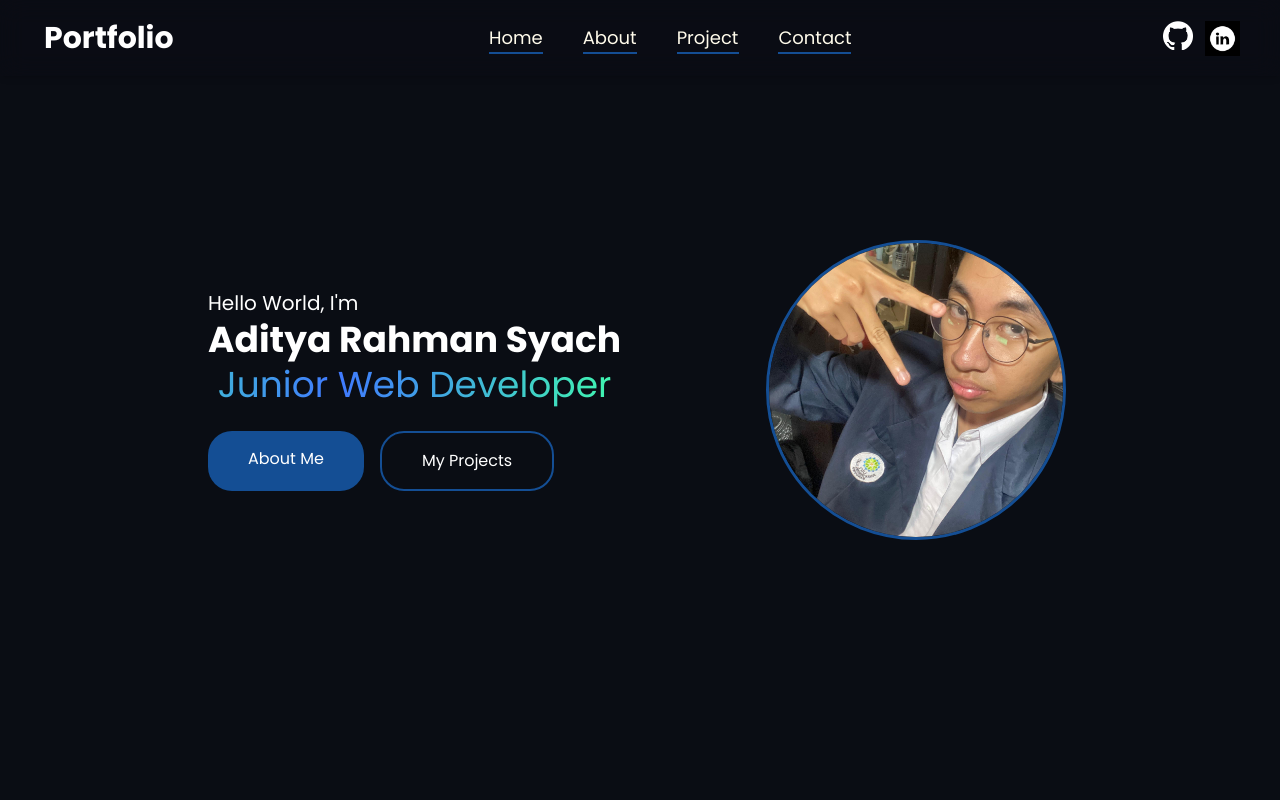
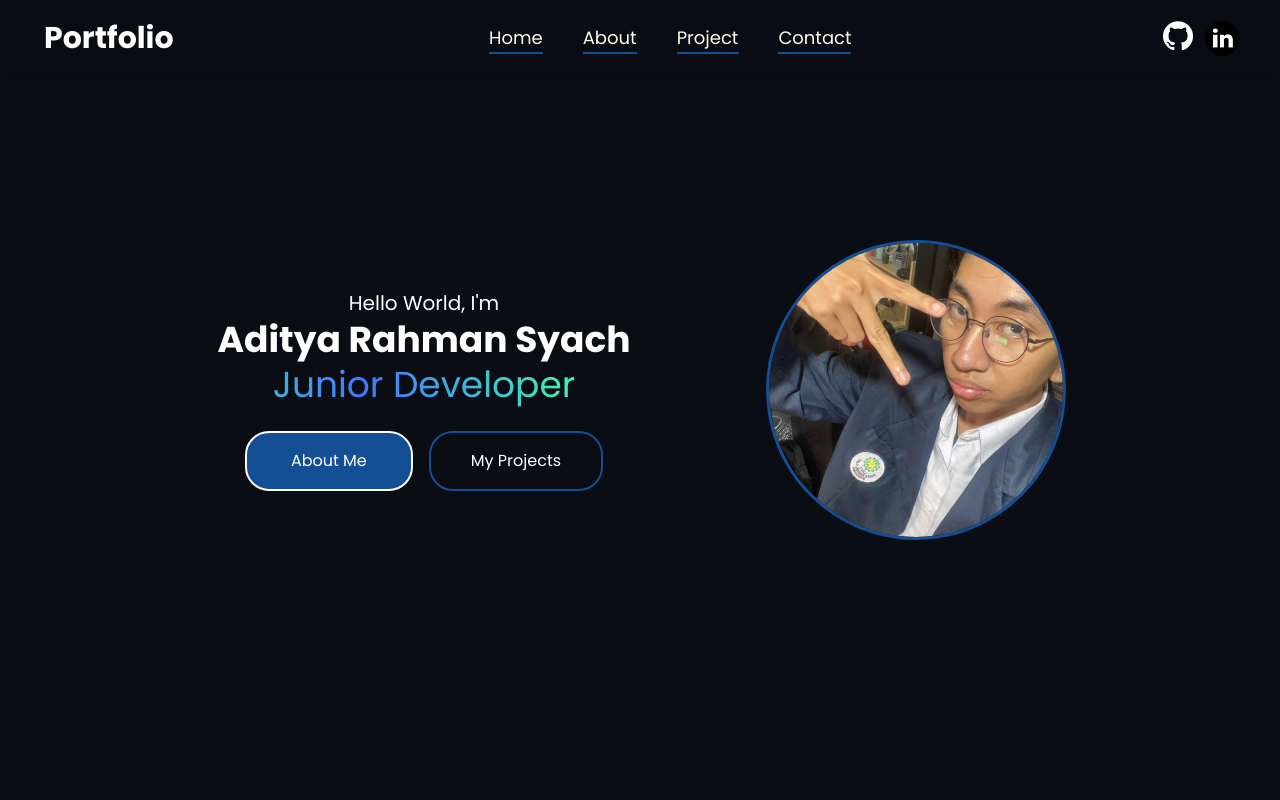
Before and after one commit to Adityarns/Web-Portfolio, a React (Vite) app: page / in a window 1280 px wide. Shown: the top 800 px of the page. Built offline with nearby package versions, Linux system fonts and the light colour scheme.

Commit message:
memperbarui gambar linkedin dan memperbaiki text pada hero section

```diff
--- a/src/App.jsx
+++ b/src/App.jsx
@@ -8,7 +8,7 @@ export default function App() {
     <div className="justify-center text-center  sm:pt-20">
       {/* Hero */}
       <div className="hero grid lg:grid-cols-2 grid-cols-1 py-10 md:py-40 items-center xl:gap-0 gap-5 px-6 max-w-7xl mx-auto animate__animated animate__fadeInUp animate__delay-0.5s">
-        <div className="flex flex-col items-center lg:items-start justify-center text-center md:text-left lg:pl-6 xl:pl-30">
+        <div className="flex flex-col items-center lg:pl-6 xl:pl-30">
           <p className="text-lg md:text-xl">Hello World, I'm</p>
           <h1 className="text-3xl md:text-4xl/tight font-bold mb-6">
             <p>Aditya Rahman Syach</p>
@@ -18,13 +18,13 @@ export default function App() {
               showBorder={false}
               className="custom-class"
             >
-              Junior Web Developer
+              Junior Developer
             </GradientText>
           </h1>
-          <div className="flex flex-wrap justify-center md:justify-start gap-4">
+          <div className="flex flex-wrap justify-center  gap-4 item-center">
             <a
               href="#about"
-              className="py-3 px-6 md:py-4 md:px-10 bg-[#144e94] hover:bg-[#146C94] rounded-3xl text-white"
+              className="py-3 px-6 md:py-4 md:px-11 bg-[#144e94] hover:bg-[#146C94] rounded-3xl text-white border-2"
             >
               About Me
             </a>
--- a/src/components/Navbar.jsx
+++ b/src/components/Navbar.jsx
@@ -2,7 +2,8 @@ import { useEffect, useState } from "react";
 import DataImage from "../data";
 
 export default function Navbar() {
-  const underlineClass = "md:absolute md:left-0 md:-bottom-1 md:w-full md:h-[2px] md:bg-[#144e94] md:scale-x-0 md:group-hover:scale-x-75 md:transition-transform md:origin-center md:duration-200";
+  const underlineClass =
+    "md:absolute md:left-0 md:-bottom-1 md:w-full md:h-[2px] md:bg-[#144e94] md:scale-x-0 md:group-hover:scale-x-75 md:transition-transform md:origin-center md:duration-200";
   const [active, setActive] = useState(false);
 
   useEffect(() => {
@@ -15,7 +16,6 @@ export default function Navbar() {
 
   return (
     <div
-
       className={`
         navbar w-full z-50 px-10 flex justify-between items-center
         py-6 md:py-4 text-amber-50 transition-all duration-300
--- a/src/data.js
+++ b/src/data.js
@@ -1,10 +1,10 @@
 import HeroImage from "./assets/adit-img.jpg";
 import GithubImage from "./assets/github-img.png";
-import LinkedinImage from "./assets/linkedin-img.jpeg"
+import LinkedinImage from "./assets/linkedin-img.png";
 const Image = {
   HeroImage,
   GithubImage,
-  LinkedinImage
+  LinkedinImage,
 };
 
 export default Image;
```
Also changed, not shown: src/assets/linkedin-img.jpeg (deleted), src/assets/linkedin-img.png (added).
